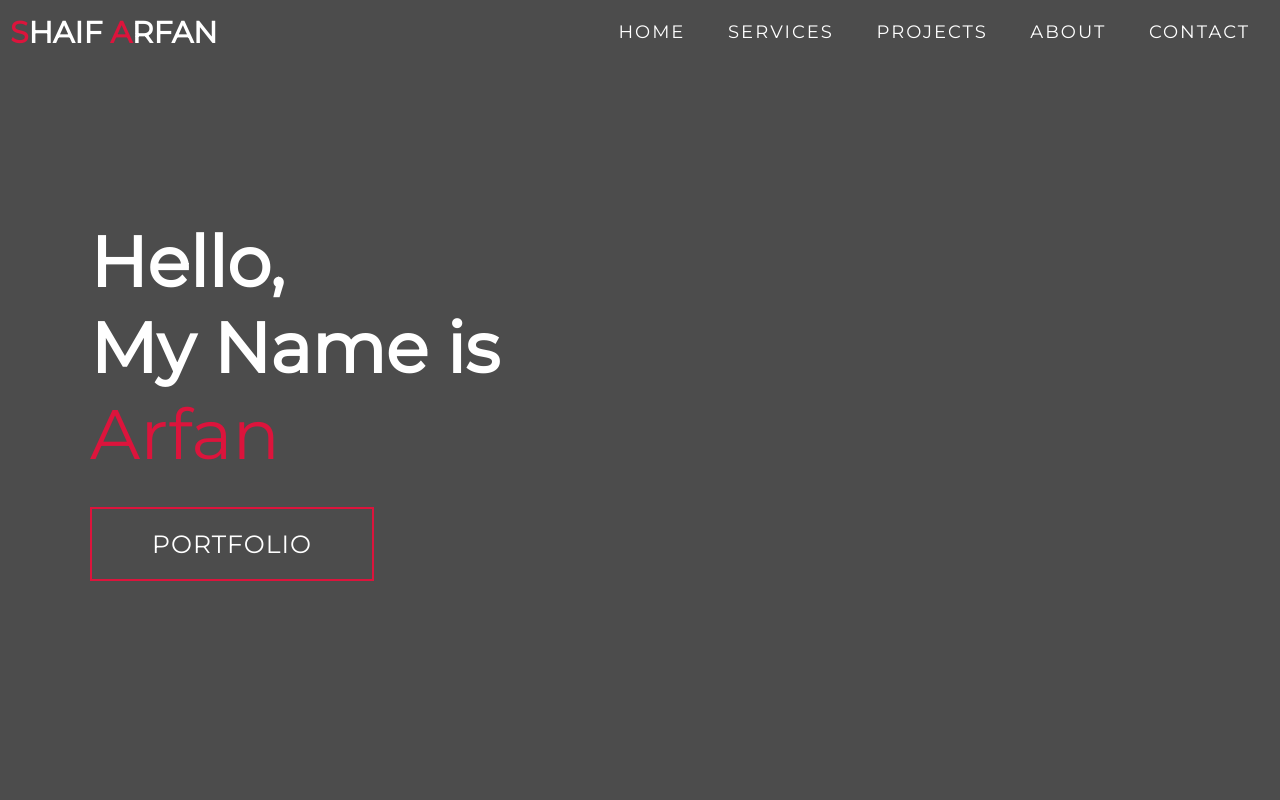
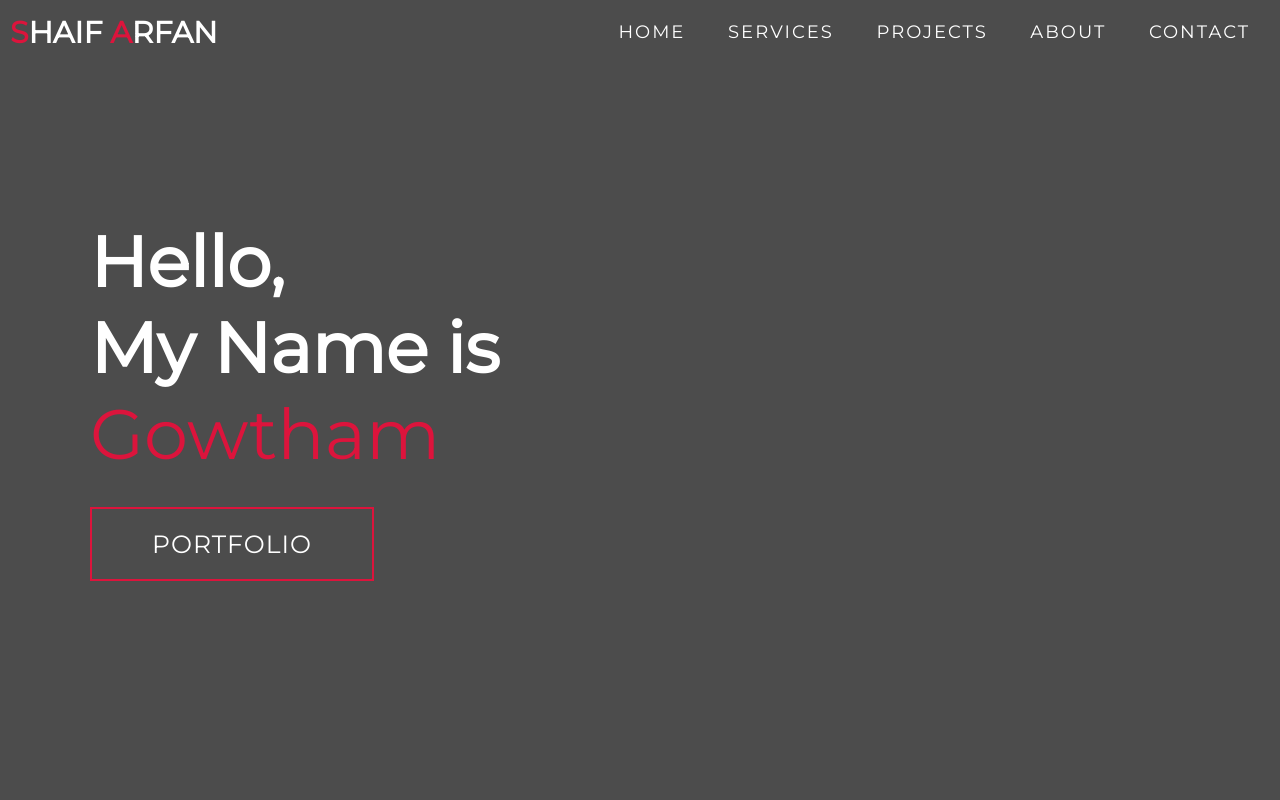
Before and after one commit to gowthamsivasai/page, a plain HTML site: page index.html in a window 1280 px wide. Shown: the top 800 px of the page. Drawn offline with Linux system fonts and the light colour scheme.

Commit message:
Update index.html

```diff
--- a/index.html
+++ b/index.html
@@ -42,7 +42,7 @@
       <div>
         <h1>Hello, <span></span></h1>
         <h1>My Name is <span></span></h1>
-        <h1>Arfan <span></span></h1>
+        <h1>Gowtham <span></span></h1>
         <a href="#projects" type="button" class="cta">Portfolio</a>
       </div>
     </div>
```
